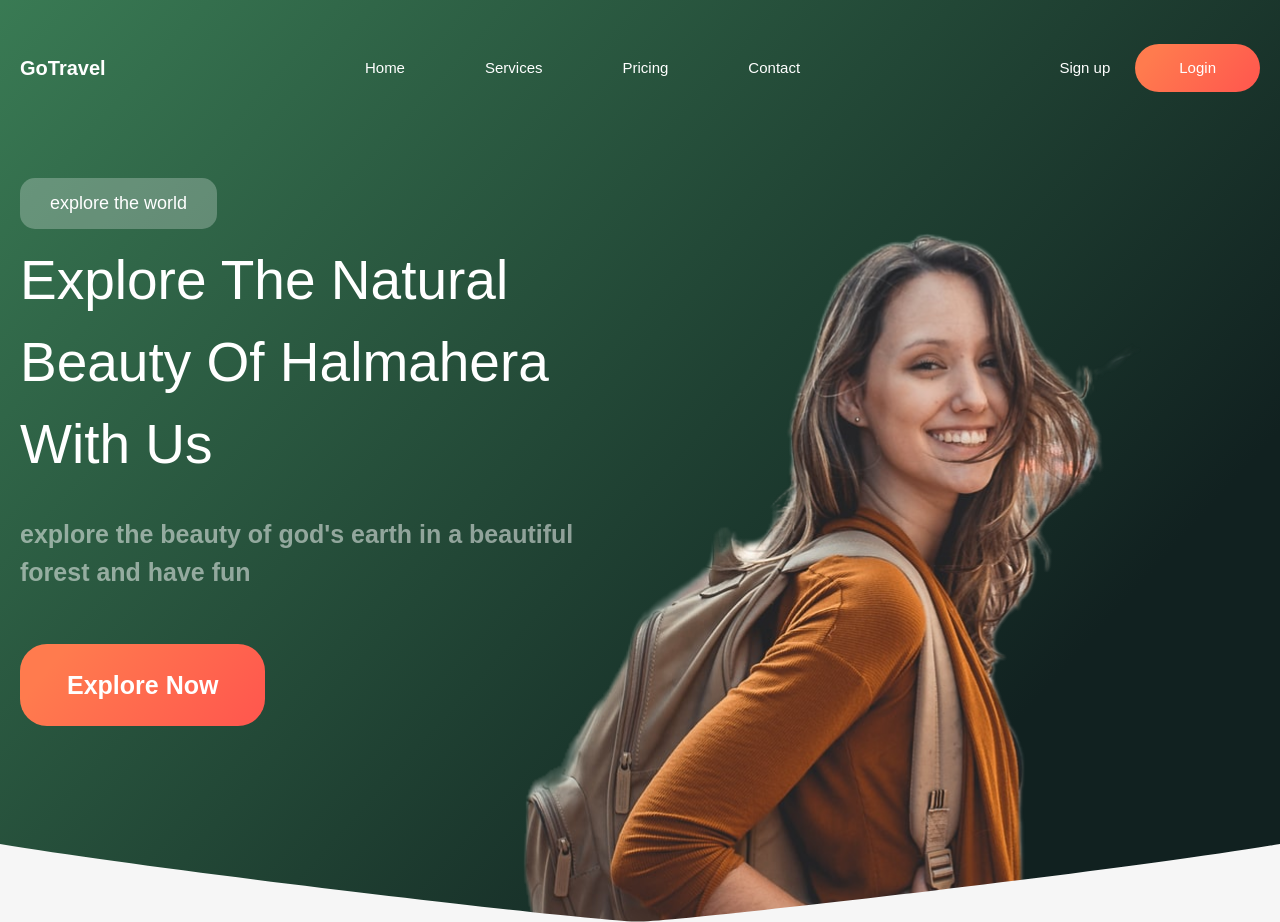
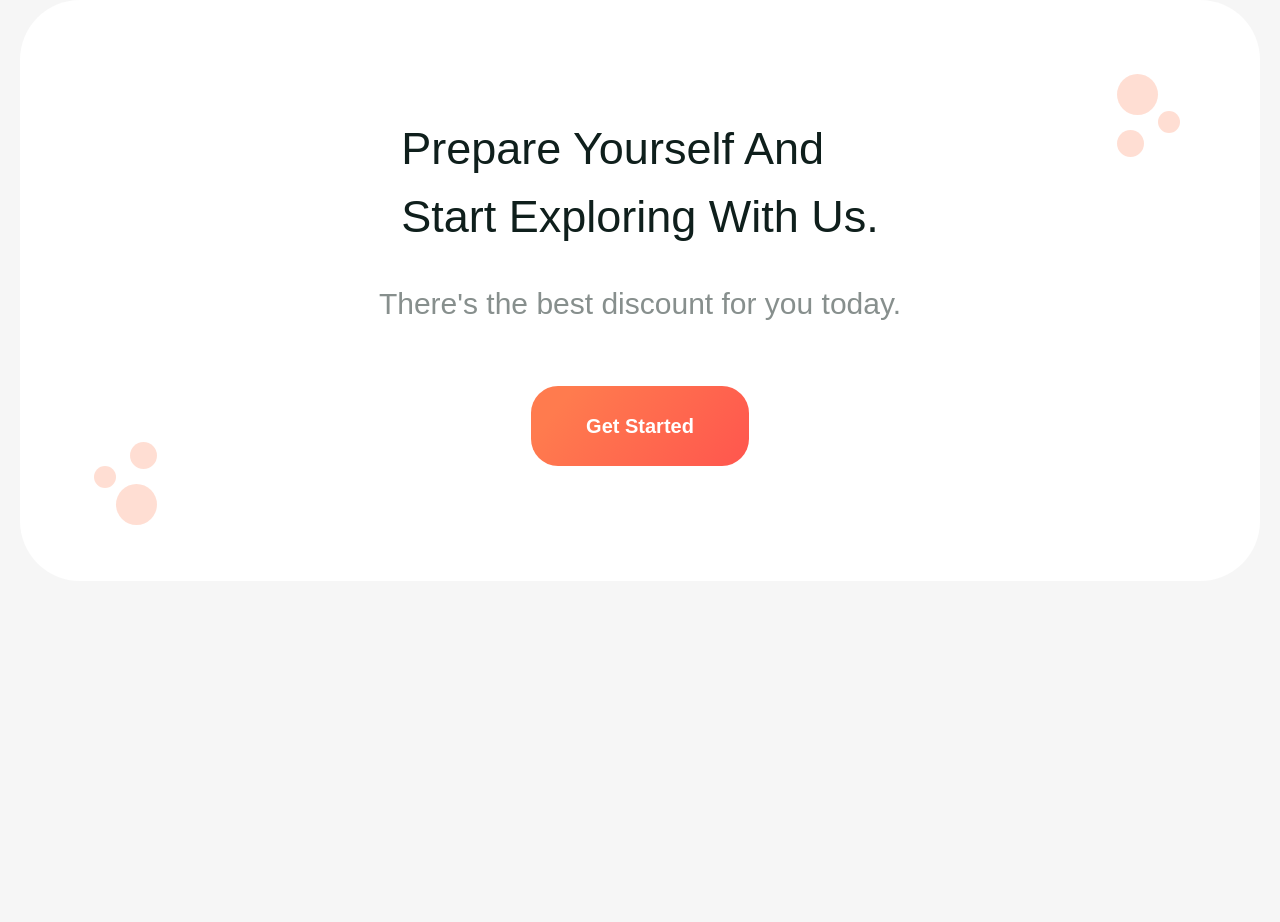
Before and after one commit to denys-khrapov/travel, a website: page src/index.html in a window 1280 px wide. Shown: the top 922 px of the page. After the commit the page ends 800 px from the top, so only its background shows below. Drawn offline with nearby package versions, Linux system fonts and the light colour scheme.

Commit message:
cta section

```diff
--- a/src/index.html
+++ b/src/index.html
@@ -15,7 +15,7 @@
 </head>
 
 <body>
-    <header class="header">
+    <header class="header none">
         <div class="container">
             <div class="header__top">
                 <nav class="nav">
@@ -50,7 +50,7 @@
         </div>
     </header>
     <main>
-        <section class="destinations">
+        <section class="destinations none">
             <div class="container">
                 <div class="destinations__row">
                     <div class="destinations__content">
@@ -97,7 +97,7 @@
                 </div>
             </div>
         </section>
-        <section class="customers">
+        <section class="customers none">
             <div class="container">
                 <div class="customers__row">
                     <div class="customers__image">
@@ -125,11 +125,19 @@
                 </div>
             </div>
         </section>
+        <section class="cta">
+            <div class="container">
+                <div class="cta__plate">
+                    <h2 class="cta__title">Prepare Yourself And<br />
+                        Start Exploring With Us.</h2>
+                    <div class="cta__text">
+                        <p>There's the best discount for you today.</p>
+                    </div>
+                    <a class="cta__button button" href="/">Get Started</a>
+                </div>
+            </div>
+        </section>
     </main>
-
-
-
-
     <script src="https://cdnjs.cloudflare.com/ajax/libs/jquery/3.6.1/jquery.min.js"
         integrity="sha512-aVKKRRi/Q/YV+4mjoKBsE4x3H+BkegoM/em46NNlCqNTmUYADjBbeNefNxYV7giUp0VxICtqdrbqU7iVaeZNXA=="
         crossorigin="anonymous" referrerpolicy="no-referrer"></script>
--- a/src/scss/_base.scss
+++ b/src/scss/_base.scss
@@ -63,6 +63,7 @@ a {
 	background: linear-gradient(129.54deg, #FF7B4E 15.57%, #FF584E 95.03%), #FFFFFF;
 	padding: 13px 44px;
 	border-radius: 50px;
+	transition: all 0.3s ease;
 
 	&:hover {
 		color: #f3ff4e;
--- /dev/null
+++ b/src/scss/blocks/_cta.scss
@@ -0,0 +1,62 @@
+.cta {
+	margin-bottom: 135px;
+
+	&__plate {
+		position: relative;
+		background-color: $white;
+		border-radius: 60px;
+		padding: 115px 0px 115px 0px;
+		display: flex;
+		flex-direction: column;
+		align-items: center;
+
+		&::before,
+		&::after {
+			content: '';
+			display: block;
+			position: absolute;
+			width: 63px;
+			height: 83px;
+		}
+
+		&::before {
+			bottom: 56px;
+			left: 74px;
+			background-image: url(../img/cta/cta-el-02.svg);
+		}
+
+		&::after {
+			top: 74px;
+			right: 80px;
+			background-image: url(../img/cta/cta-el-01.svg);
+		}
+	}
+
+	&__title {
+		color: $text;
+		font-weight: 500;
+		font-size: 45px;
+		line-height: 68px;
+		margin-bottom: 30px;
+	}
+
+	&__text {
+		margin-bottom: 60px;
+
+		p {
+			color: $secondary;
+			font-weight: 400;
+			font-size: 30px;
+			line-height: 45px;
+		}
+	}
+
+	&__button {
+		padding: 25px 55px;
+		color: $white;
+		font-weight: 600;
+		font-size: 20px;
+		line-height: 30px;
+		border-radius: 27px;
+	}
+}
--- a/src/scss/styles.scss
+++ b/src/scss/styles.scss
@@ -5,3 +5,4 @@
 @import "blocks/header";
 @import "blocks/destinations";
 @import "blocks/customers";
+@import "blocks/cta";
```
Also changed, not shown: build/css/styles.css, build/index.html, src/css/styles.css.
